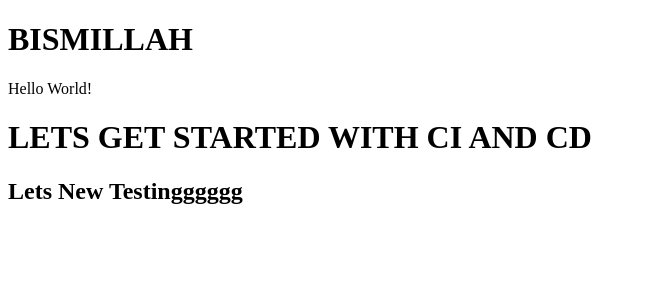
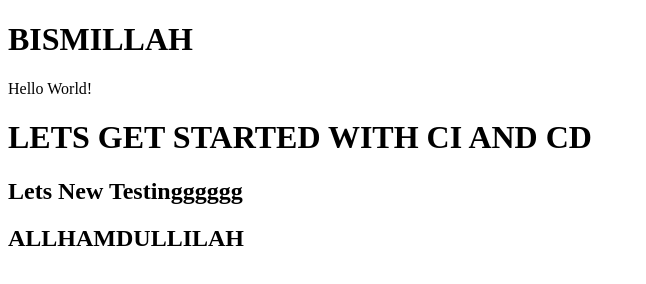
Before and after one commit to musmanfullstack/cdtestingcpanel, a plain HTML site: page index.html in a window 1280 px wide. Shown: the whole page, without its empty margins (0-646 px from the left). Drawn offline with Linux system fonts and the light colour scheme.

Commit message:
third commit

```diff
--- a/index.html
+++ b/index.html
@@ -8,5 +8,6 @@
       <p>Hello World!</p>
       <h1>LETS GET STARTED WITH CI AND CD</h1>
       <h2>Lets New Testingggggg</h2>
+      <h2>ALLHAMDULLILAH</h2>
    </body>
 </html>
```
